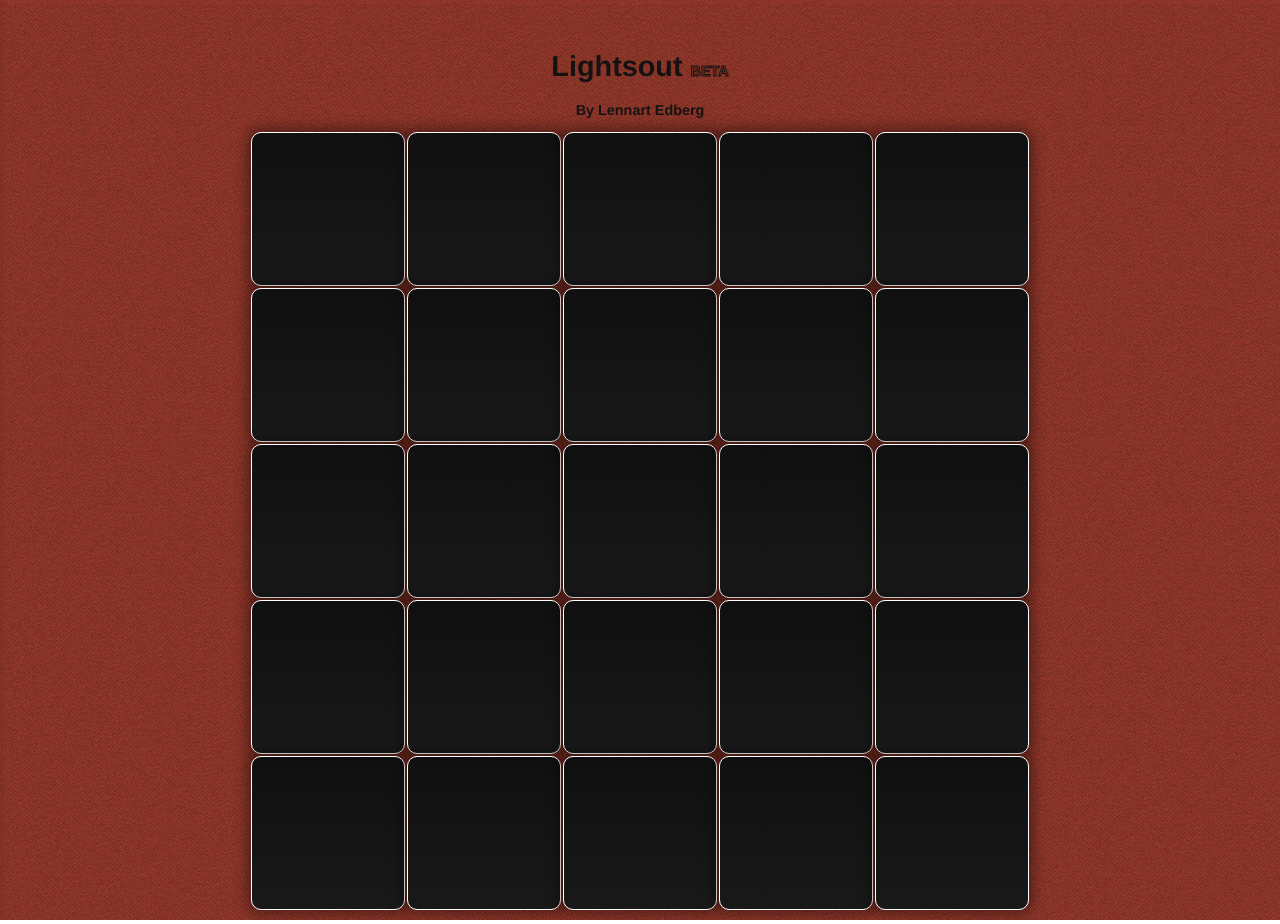
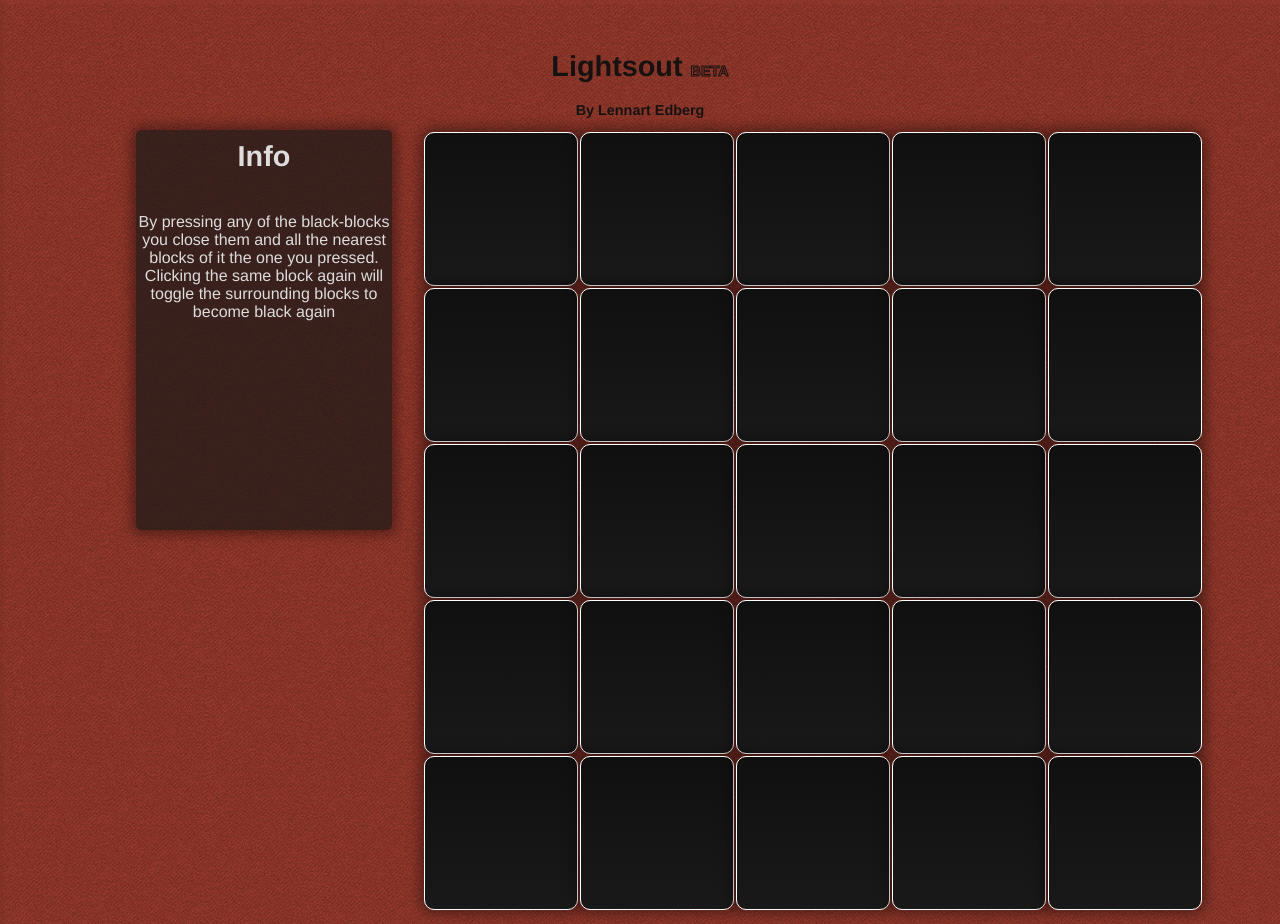
Before and after one commit to LennartEdberg/LennartEdberg, a plain HTML site: page Lightsout/index.html in a window 1280 px wide. Drawn offline with Linux system fonts and the light colour scheme.

Commit message:
LightsoutInfobox

```diff
--- a/Lightsout/index.html
+++ b/Lightsout/index.html
@@ -9,8 +9,14 @@
 <body>
 <h1>Lightsout <span id="beta-text">BETA</span></h1>
     <h2>By Lennart Edberg</h2>
+<div id="wrapper">
+<div id="Infobox">
+<h1 id="Infoh1">Info</h1>
+<p id="infoText">By pressing any of the black-blocks you close them and all the nearest blocks of it the one you pressed. Clicking the same block again will toggle the surrounding blocks to become black again</p>
+    </div>
   <table id="myTable">
   </table>
+</div>
   <script src="lightsout.js"></script>
 </body>
 </html>
--- a/Lightsout/style.css
+++ b/Lightsout/style.css
@@ -15,6 +15,22 @@ h2
 {
 text-align: center;
 font-size: 0.9em;
+}
+
+#Infoh1
+{
+    font-size: 1.8em;
+    text-align: center;
+    color: #dddddd;
+    margin-top: 10px;
+}
+
+#infoText
+{
+    font-size: 1em;
+    text-align: center;
+    color: #dddddd;
+    margin-top: 40px;
 }
 
 .active {
@@ -45,8 +61,11 @@ box-shadow:         0px 0px 13px 4px rgba(0, 0, 0, 0.4);
 
 #myTable{
     padding: 0;
+    float: right;
     margin: 0 auto;
     list-style: none;
+    align-content: center;
+
   }
 
 #beta-text
@@ -55,5 +74,22 @@ box-shadow:         0px 0px 13px 4px rgba(0, 0, 0, 0.4);
     -webkit-text-fill-color: #843226; /* Will override color (regardless of order) */
     -webkit-text-stroke-width: 1px;
     -webkit-text-stroke-color: #151312;
+}
 
+#Infobox
+{
+    height: 50vh;
+    width: 20vw;
+background-color: rgba(25, 25, 25, 0.7);
+-webkit-box-shadow: 0px 0px 13px 4px rgba(0, 0, 0, 0.4);
+-moz-box-shadow:    0px 0px 13px 4px rgba(0, 0, 0, 0.4);
+box-shadow:         0px 0px 13px 4px rgba(0, 0, 0, 0.4);
+    border-radius: 5px;
+    margin-right: 30px;
+    float: left;
 }
+#wrapper
+{
+    display: inline-block;
+    margin-left: 10vw;
+}
```
